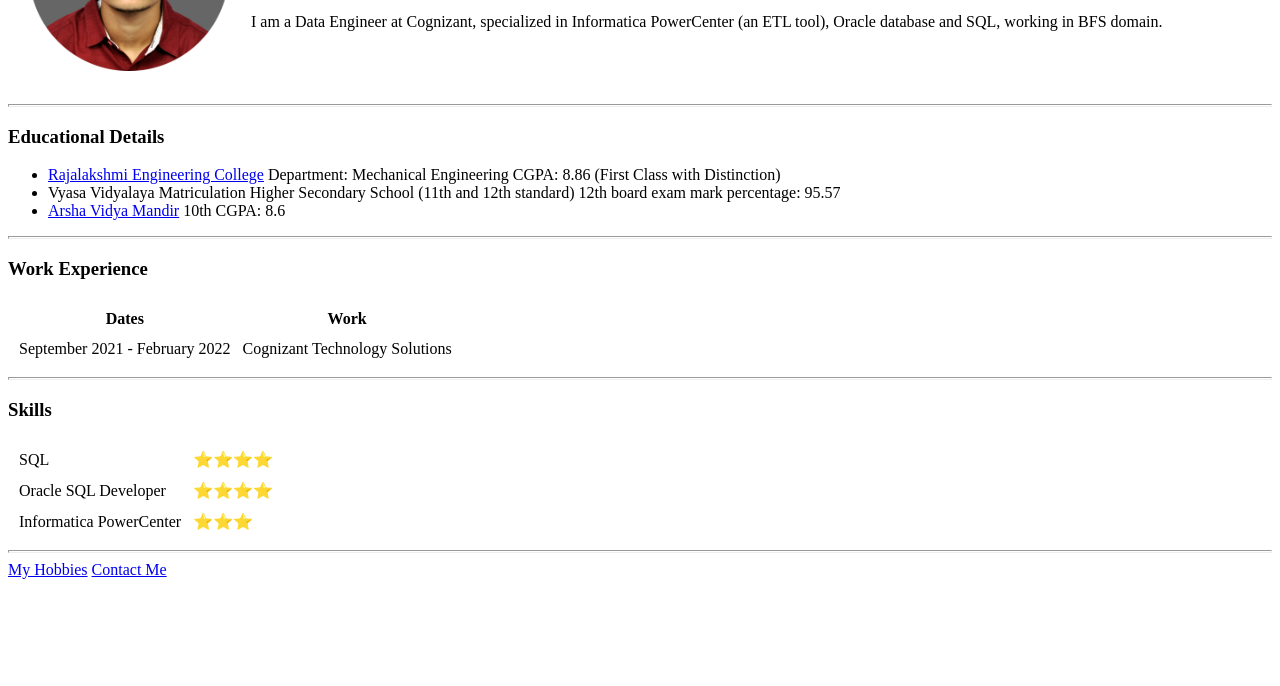
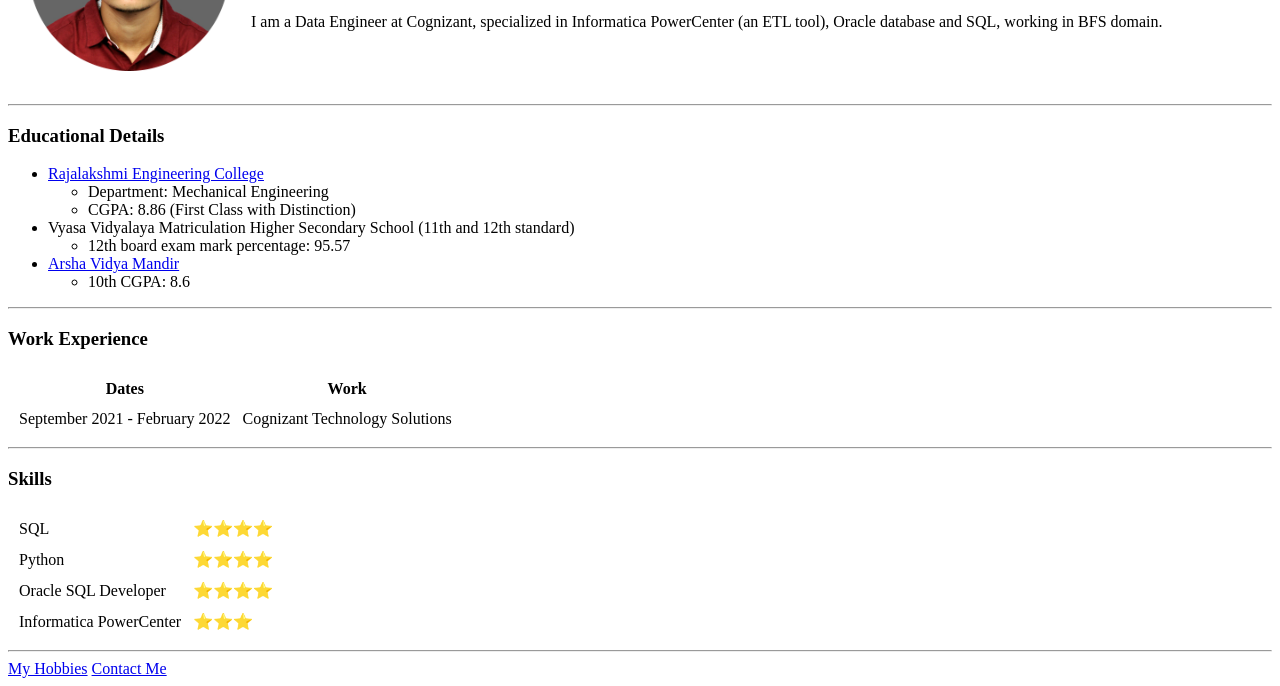
Before and after one commit to HarivanthDC/cv, a plain HTML site: page index.html in a window 1280 px wide. Shown: the part 158-844 px from the top of the page. Before the commit the page ends 800 px from the top, so only its background shows below. Drawn offline with Linux system fonts and the light colour scheme.

Commit message:
minor updates

```diff
--- a/index.html
+++ b/index.html
@@ -24,25 +24,33 @@
     </thead>
   </table>
 
-  <hr size='3'>
+  <hr>
   <h3>Educational Details</h3>
   <ul>
     <li>
       <a href="https://www.rajalakshmi.org/">Rajalakshmi Engineering College</a>
-      Department: Mechanical Engineering
-      CGPA: 8.86 (First Class with Distinction)
+      <ul>
+        <li>Department: Mechanical Engineering</li>
+        <li>CGPA: 8.86 (First Class with Distinction)</li>
+      </ul>
     </li>
 
     <li>
       Vyasa Vidyalaya Matriculation Higher Secondary School (11th and 12th standard)
-      12th board exam mark percentage: 95.57
+      <ul>
+
+        <li>12th board exam mark percentage: 95.57</li>
+      </ul>
+
     </li>
     <li>
       <a href="https://arshavidyamandir.edu.in/avm_website/">Arsha Vidya Mandir</a>
-      10th CGPA: 8.6
+      <ul>
+        <li>10th CGPA: 8.6</li>
+      </ul>
     </li>
   </ul>
-  <hr size='3'>
+  <hr>
   <h3>Work Experience</h3>
 
   <table cellspacing="10">
@@ -59,11 +67,15 @@
       </tr>
     </tbody>
   </table>
-  <hr size='3'>
+  <hr>
   <h3>Skills</h3>
   <table cellspacing="10">
     <tr>
       <td>SQL</td>
+      <td>⭐⭐⭐⭐</td>
+    </tr>
+    <tr>
+      <td>Python</td>
       <td>⭐⭐⭐⭐</td>
     </tr>
     <tr>
@@ -75,7 +87,7 @@
       <td>⭐⭐⭐</td>
     </tr>
   </table>
-  <hr size='3'>
+  <hr>
   <a href="Hobbies.html">My Hobbies</a>
   <a href="contact-me.html">Contact Me</a>
 </body>
```
